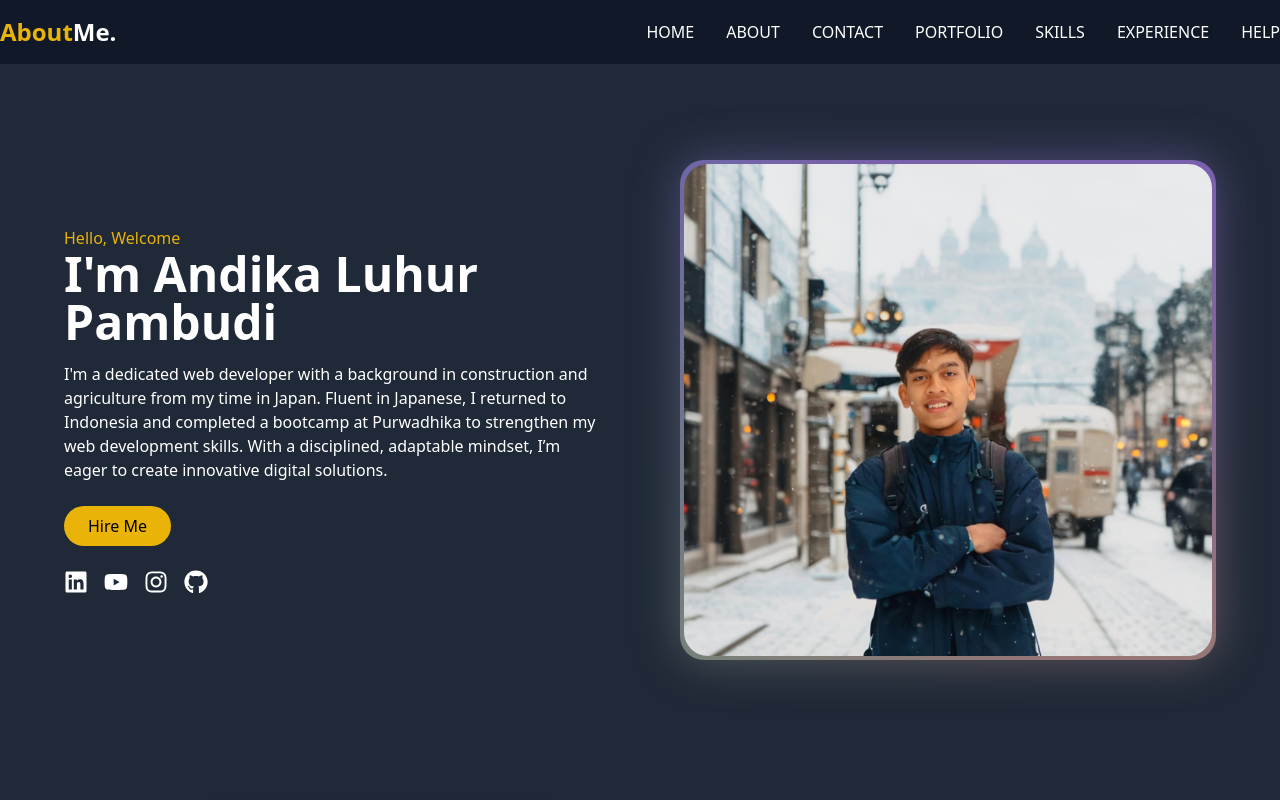
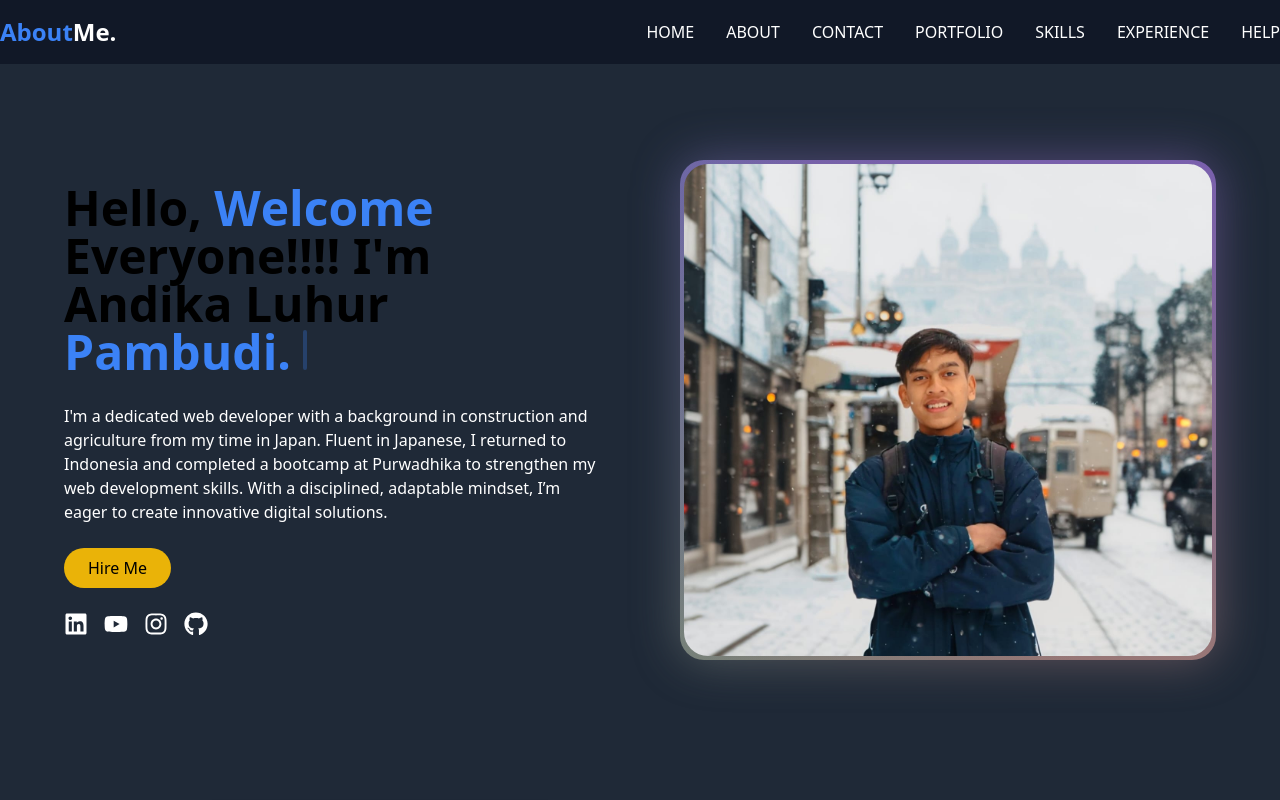
Before and after one commit to andikalp313/portofolio, a React (Vite) app: page / in a window 1280 px wide. Shown: the top 800 px of the page. Built offline with nearby package versions, Linux system fonts and the light colour scheme.

Commit message:
portofolio web

```diff
--- a/package.json
+++ b/package.json
@@ -15,6 +15,7 @@
     "react": "^18.3.1",
     "react-dom": "^18.3.1",
     "react-icons": "^5.3.0",
+    "react-router-dom": "^6.27.0",
     "tailwind-merge": "^2.5.4"
   },
   "devDependencies": {
--- a/src/components/Aboutme.tsx
+++ b/src/components/Aboutme.tsx
@@ -24,7 +24,7 @@ const AboutMe: React.FC = () => {
 
       {/* Content Section */}
       <div className="flex border-collapse flex-col gap-7 border-amber-400 text-center md:text-left">
-        <h2 className="text-4xl font-bold text-yellow-500 transition-colors duration-300 hover:text-yellow-400">
+        <h2 className="text-4xl font-bold text-blue-500 transition-colors duration-300 hover:text-yellow-400 dark:text-blue-500">
           About<span className="text-white">Me.</span>
         </h2>
 
--- a/src/components/Experiance.tsx
+++ b/src/components/Experiance.tsx
@@ -34,7 +34,10 @@ const Experience: React.FC = () => {
       className="bg-gray-800 object-cover px-4 text-center md:mb-20 md:px-40 md:py-40"
     >
       <h2 className="mb-6 text-3xl font-bold text-white">
-        My <span className="text-yellow-400">Experiences</span>
+        My{" "}
+        <span className="text-blue-500 hover:text-yellow-400 dark:text-blue-500">
+          Experiences
+        </span>
       </h2>
       <p className="mb-12 text-gray-400">
         A summary of my professional journey and the skills I’ve developed along
--- a/src/components/Form.tsx
+++ b/src/components/Form.tsx
@@ -31,7 +31,7 @@ const ContactForm: React.FC = () => {
         <div className="grid grid-cols-1 gap-8 md:grid-cols-2">
           {/* Bagian Informasi Kontak */}
           <div className="space-y-4 text-gray-400">
-            <h2 className="mb-4 text-3xl font-bold text-yellow-500">
+            <h2 className="mb-4 text-3xl font-bold text-blue-500 hover:text-yellow-400 dark:text-blue-500">
               Contact <span className="text-white">Me</span>
             </h2>
             <p className="mb-8 text-gray-400">
--- a/src/components/Jumbotron.tsx
+++ b/src/components/Jumbotron.tsx
@@ -3,8 +3,24 @@ import { FaGithub, FaLinkedin, FaYoutube, FaInstagram } from "react-icons/fa6";
 import { cn } from "../lib/utils";
 import { BackgroundGradient } from "./ui/background-gradient"; // Pastikan path-nya benar
 import kereta from "../assets/kereta.jpeg";
+import { TypewriterEffect } from "../components/ui/typewriter-effect";
 
 const Jumbotron: React.FC = () => {
+  const words = [
+    { text: "Hello," },
+    {
+      text: "Welcome",
+      className: "text-blue-500 dark:text-blue-500 hover:text-yellow-500",
+    },
+    { text: "Everyone!!!!" },
+    { text: "I'm" },
+    { text: "Andika" },
+    { text: "Luhur" },
+    {
+      text: "Pambudi.",
+      className: "text-blue-500 dark:text-blue-500 hover:text-yellow-500",
+    },
+  ];
   return (
     <section
       id="Home"
@@ -13,13 +29,7 @@ const Jumbotron: React.FC = () => {
       <div className="container mx-auto grid grid-cols-1 items-center gap-20 md:grid-cols-2">
         {/* Text Section */}
         <div>
-          <p className="text-yellow-500 transition-transform duration-300 ease-in-out hover:scale-110">
-            Hello, Welcome
-          </p>
-          <h1 className="mb-4 text-5xl font-bold transition-colors duration-300 ease-in-out hover:text-yellow-500">
-            I&apos;m Andika Luhur Pambudi
-          </h1>
-
+          <TypewriterEffect words={words} className="mb-7 text-left" />{" "}
           <p className="mb-6 transition-opacity duration-300 ease-in-out hover:opacity-75">
             I'm a dedicated web developer with a background in construction and
             agriculture from my time in Japan. Fluent in Japanese, I returned to
@@ -37,7 +47,6 @@ const Jumbotron: React.FC = () => {
           >
             Hire Me
           </button>
-
           {/* Social Media Links */}
           <div className="mt-6 flex space-x-4">
             <a
--- a/src/components/Navbar.tsx
+++ b/src/components/Navbar.tsx
@@ -12,7 +12,7 @@ const Navbar: React.FC = () => {
     <nav className="sticky top-0 z-20 bg-gray-900 py-4">
       <div className="container mx-auto flex items-center justify-between">
         {/* Logo */}
-        <div className="text-2xl font-bold text-yellow-500">
+        <div className="text-2xl font-bold text-blue-500 hover:text-yellow-400 dark:text-blue-500">
           <a href="#">
             About<span className="text-white">Me.</span>
           </a>
@@ -20,45 +20,30 @@ const Navbar: React.FC = () => {
 
         {/* Menu (Desktop) */}
         <div className="hidden space-x-8 text-white md:flex">
-          <a
-            href="#Home"
-            className="transition-transform duration-300 ease-in-out hover:scale-110 hover:text-yellow-500"
-          >
+          <a href="#Home" className="hover:scale-110 hover:text-blue-500">
             HOME
           </a>
-          <a
-            href="#AboutMe"
-            className="transition-transform duration-300 ease-in-out hover:scale-110 hover:text-yellow-500"
-          >
+          <a href="#AboutMe" className="hover:scale-110 hover:text-blue-500">
             ABOUT
           </a>
-          <a
-            href="#contact"
-            className="transition-transform duration-300 ease-in-out hover:scale-110 hover:text-yellow-500"
-          >
+          <a href="#contact" className="hover:scale-110 hover:text-blue-500">
             CONTACT
           </a>
-          <a
-            href="#Portofolio"
-            className="transition-transform duration-300 ease-in-out hover:scale-110 hover:text-yellow-500"
-          >
+          <a href="#Portofolio" className="hover:scale-110 hover:text-blue-500">
             PORTFOLIO
           </a>
-          <a
-            href="#Skills"
-            className="transition-transform duration-300 ease-in-out hover:scale-110 hover:text-yellow-500"
-          >
+          <a href="#Skills" className="hover:scale-110 hover:text-blue-500">
             SKILLS
           </a>
           <a
             href="#Experience"
-            className="transition-transform duration-300 ease-in-out hover:scale-110 hover:text-yellow-500"
+            className="transition-transform duration-300 ease-in-out hover:scale-110 hover:text-blue-500"
           >
             EXPERIENCE
           </a>
           <a
             href="https://wa.me/+6282178342897"
-            className="transition-transform duration-300 ease-in-out hover:scale-110 hover:text-yellow-500"
+            className="transition-transform duration-300 ease-in-out hover:scale-110 hover:text-blue-500"
           >
             HELP
           </a>
--- a/src/components/Portofolio.tsx
+++ b/src/components/Portofolio.tsx
@@ -37,7 +37,10 @@ const Portfolio: React.FC = () => {
       className="bg-gray-800 px-4 py-20 text-center md:px-40"
     >
       <h2 className="mb-6 text-3xl font-bold text-white">
-        My <span className="text-yellow-500">Portfolio</span>
+        My{" "}
+        <span className="text-blue-500 hover:text-yellow-400 dark:text-blue-500">
+          Portfolio
+        </span>
       </h2>
       <p className="mb-11 text-gray-400">
         A collection of web development projects showcasing my technical skills
--- a/src/components/Skils.tsx
+++ b/src/components/Skils.tsx
@@ -49,7 +49,10 @@ const Skills: React.FC = () => {
           className="gap-36 rounded-3xl bg-gray-800 px-4 text-center md:px-36 md:py-16"
         >
           <h2 className="mb-6 text-3xl font-bold text-white">
-            My <span className="text-yellow-400">Skills</span>
+            My{" "}
+            <span className="text-blue-500 hover:text-yellow-400 dark:text-blue-500">
+              Skills
+            </span>
           </h2>
           <p className="mb-12 text-gray-400">
             A collection of skills I have developed through my experiences and
--- /dev/null
+++ b/src/components/ui/typewriter-effect.tsx
@@ -0,0 +1,187 @@
+"use client";
+
+import { cn } from "../../lib/utils";
+import { motion, stagger, useAnimate, useInView } from "framer-motion";
+import { useEffect } from "react";
+
+export const TypewriterEffect = ({
+  words,
+  className,
+  cursorClassName,
+}: {
+  words: {
+    text: string;
+    className?: string;
+  }[];
+  className?: string;
+  cursorClassName?: string;
+}) => {
+  // split text inside of words into array of characters
+  const wordsArray = words.map((word) => {
+    return {
+      ...word,
+      text: word.text.split(""),
+    };
+  });
+
+  const [scope, animate] = useAnimate();
+  const isInView = useInView(scope);
+  useEffect(() => {
+    if (isInView) {
+      animate(
+        "span",
+        {
+          display: "inline-block",
+          opacity: 1,
+          width: "fit-content",
+        },
+        {
+          duration: 0.3,
+          delay: stagger(0.1),
+          ease: "easeInOut",
+        },
+      );
+    }
+  }, [isInView]);
+
+  const renderWords = () => {
+    return (
+      <motion.div ref={scope} className="inline">
+        {wordsArray.map((word, idx) => {
+          return (
+            <div key={`word-${idx}`} className="inline-block">
+              {word.text.map((char, index) => (
+                <motion.span
+                  initial={{}}
+                  key={`char-${index}`}
+                  className={cn(
+                    `hidden text-black opacity-0 dark:text-white`,
+                    word.className,
+                  )}
+                >
+                  {char}
+                </motion.span>
+              ))}
+              &nbsp;
+            </div>
+          );
+        })}
+      </motion.div>
+    );
+  };
+  return (
+    <div
+      className={cn(
+        "text-center text-base font-bold sm:text-xl md:text-3xl lg:text-5xl",
+        className,
+      )}
+    >
+      {renderWords()}
+      <motion.span
+        initial={{
+          opacity: 0,
+        }}
+        animate={{
+          opacity: 1,
+        }}
+        transition={{
+          duration: 0.8,
+          repeat: Infinity,
+          repeatType: "reverse",
+        }}
+        className={cn(
+          "inline-block h-4 w-[4px] rounded-sm bg-blue-500 md:h-6 lg:h-10",
+          cursorClassName,
+        )}
+      ></motion.span>
+    </div>
+  );
+};
+
+export const TypewriterEffectSmooth = ({
+  words,
+  className,
+  cursorClassName,
+}: {
+  words: {
+    text: string;
+    className?: string;
+  }[];
+  className?: string;
+  cursorClassName?: string;
+}) => {
+  // split text inside of words into array of characters
+  const wordsArray = words.map((word) => {
+    return {
+      ...word,
+      text: word.text.split(""),
+    };
+  });
+  const renderWords = () => {
+    return (
+      <div>
+        {wordsArray.map((word, idx) => {
+          return (
+            <div key={`word-${idx}`} className="inline-block">
+              {word.text.map((char, index) => (
+                <span
+                  key={`char-${index}`}
+                  className={cn(`text-black dark:text-white`, word.className)}
+                >
+                  {char}
+                </span>
+              ))}
+              &nbsp;
+            </div>
+          );
+        })}
+      </div>
+    );
+  };
+
+  return (
+    <div className={cn("my-6 flex space-x-1", className)}>
+      <motion.div
+        className="overflow-hidden pb-2"
+        initial={{
+          width: "0%",
+        }}
+        whileInView={{
+          width: "fit-content",
+        }}
+        transition={{
+          duration: 2,
+          ease: "linear",
+          delay: 1,
+        }}
+      >
+        <div
+          className="lg:text:3xl text-xs font-bold sm:text-base md:text-xl xl:text-5xl"
+          style={{
+            whiteSpace: "nowrap",
+          }}
+        >
+          {renderWords()}{" "}
+        </div>{" "}
+      </motion.div>
+      <motion.span
+        initial={{
+          opacity: 0,
+        }}
+        animate={{
+          opacity: 1,
+        }}
+        transition={{
+          duration: 0.8,
+
+          repeat: Infinity,
+          repeatType: "reverse",
+        }}
+        className={cn(
+          "block h-4 w-[4px] rounded-sm bg-blue-500 sm:h-6 xl:h-12",
+          cursorClassName,
+        )}
+      ></motion.span>
+    </div>
+  );
+};
```
Also changed, not shown: src/components/ui/card-hover-effect.tsx (added, +111 -0 lines), 1 other file (tests, documents, lock files or other folders).
